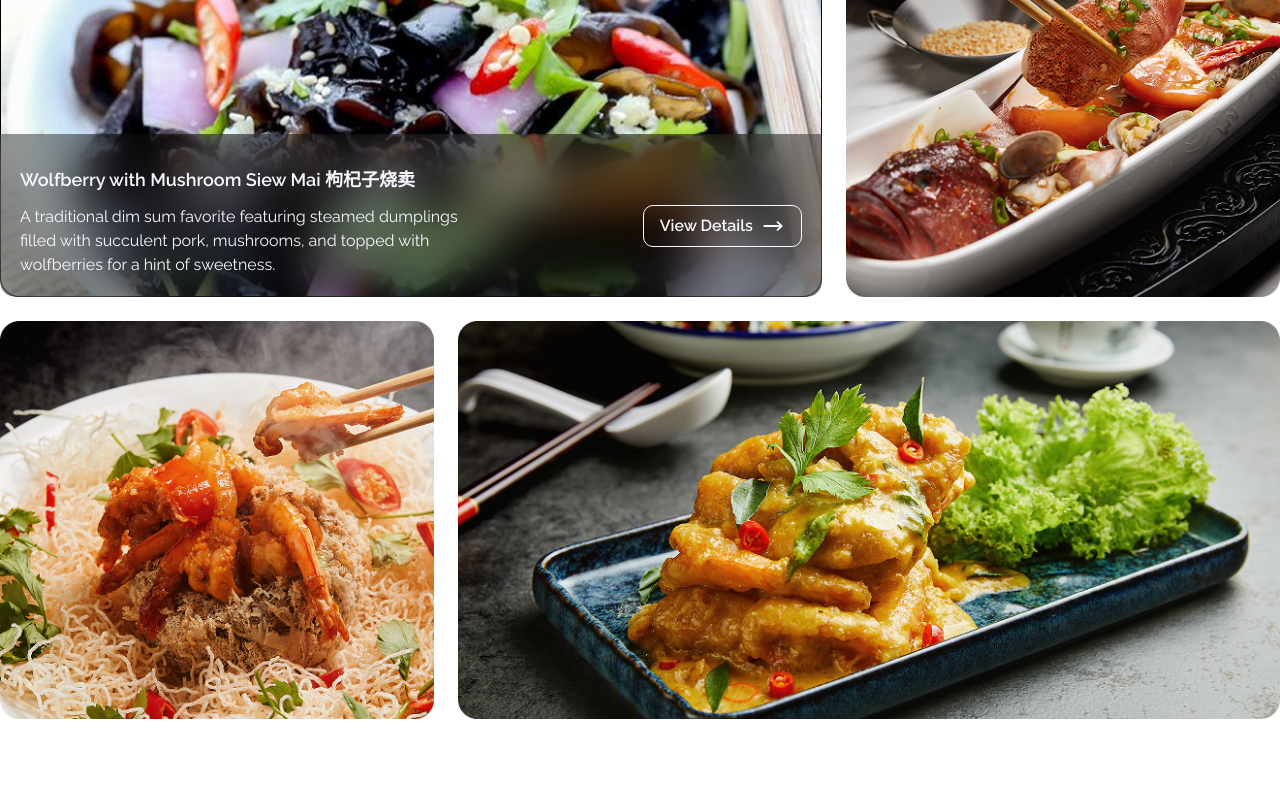
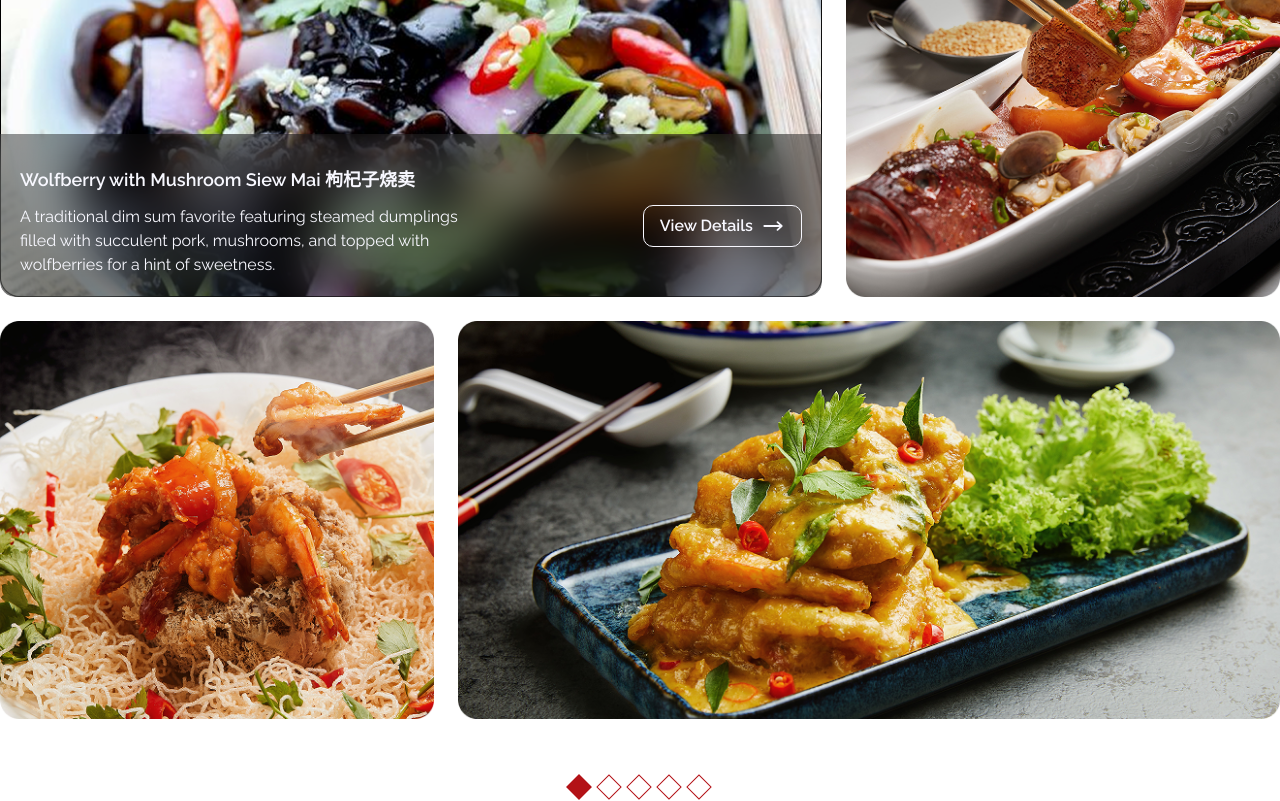
Before and after one commit to morshedsajid26/SUM-DIM-SUM, a Next.js app: page / in a window 1280 px wide. Shown: the part 2180-2981 px from the top of the page. Built offline with nearby package versions, Linux system fonts and the light colour scheme; a web font is replaced by a local one.

Commit message:
tradition slider done

```diff
--- a/app/component/TraditionPart.jsx
+++ b/app/component/TraditionPart.jsx
@@ -1,4 +1,5 @@
-import React from 'react'
+"use client";
+import React, { useState } from 'react'
 import Container from './Container'
 import Image from 'next/image'
 import Tradition1 from '/public/Tradition1.png'
@@ -7,16 +8,11 @@ import Tradition3 from '/public/Tradition3.png'
 import Tradition4 from '/public/Tradition4.png'
 import headerImage from '/public/headerImage.png'
 import { HiMiniArrowLongRight } from 'react-icons/hi2'
+import Slider from 'react-slick'
 
-const TraditionPart = () => {
-  return (
-    <div className='py-[120px] '>
-        <Container >
-            <div className='text-center flex flex-col items-center gap-5'>
-                <h1 className='uppercase text-[48px] font-cinzel font-semibold  '>taste the tradition</h1>
-                <Image src={headerImage}/>
-            </div>
-           <div className='mt-[60px]'>
+let SliderPart = ()=>{
+    return(
+        <div className='pb-[60px]'>
             <div className="flex gap-6">
                  <div className="w-[848px] relative rounded-[15px] overflow-hidden">
                 <Image className='' src={Tradition1}/>
@@ -45,6 +41,68 @@ const TraditionPart = () => {
                  <Image src={Tradition4}/>
             </div>
             </div>
+        </div>
+    )}
+
+const TraditionPart = () => {
+    let [active, setActive] = useState(0);
+    var settings = {
+    dots: true,
+    infinite: true,
+    speed: 500,
+    slidesToShow: 1,
+    slidesToScroll: 1,
+
+
+    appendDots: dots => (
+      <div
+        style={{
+          backgroundColor: "transparent",
+
+          padding: "10px",
+          marginTop: "60px",
+          display: "flex", justifyContent: "center",
+          itemsAlign: "center",
+
+        }}
+      >
+        <ul style={{ margin: "0px" }}> {dots} </ul>
+      </div>
+    ),
+    customPaging: i => (
+      <div className={`border border-[#B31217] p-2 text-[0px] mt-[60px] ${active === i ? 'bg-[#B31217] ' : 'bg-transparent' } `}
+        style={{
+          width: "10px",
+          height: "10px",
+          rotate: "45deg"
+
+
+        }}
+      >
+        {i + 1}
+      </div>
+    ),
+     beforeChange: (item, i) => {
+        setActive(i);
+    }
+  };
+  return (
+    <div className='py-[120px] '>
+        <Container >
+            <div className='text-center flex flex-col items-center gap-5'>
+                <h1 className='uppercase text-[48px] font-cinzel font-semibold  '>taste the tradition</h1>
+                <Image src={headerImage}/>
+            </div>
+           <div className='mt-[60px]'>
+            <Slider {...settings}>
+                <SliderPart/>
+                <SliderPart/>
+                <SliderPart/>
+                <SliderPart/>
+                <SliderPart/>
+
+
+            </Slider>
            </div>
         </Container>
     </div>
```
